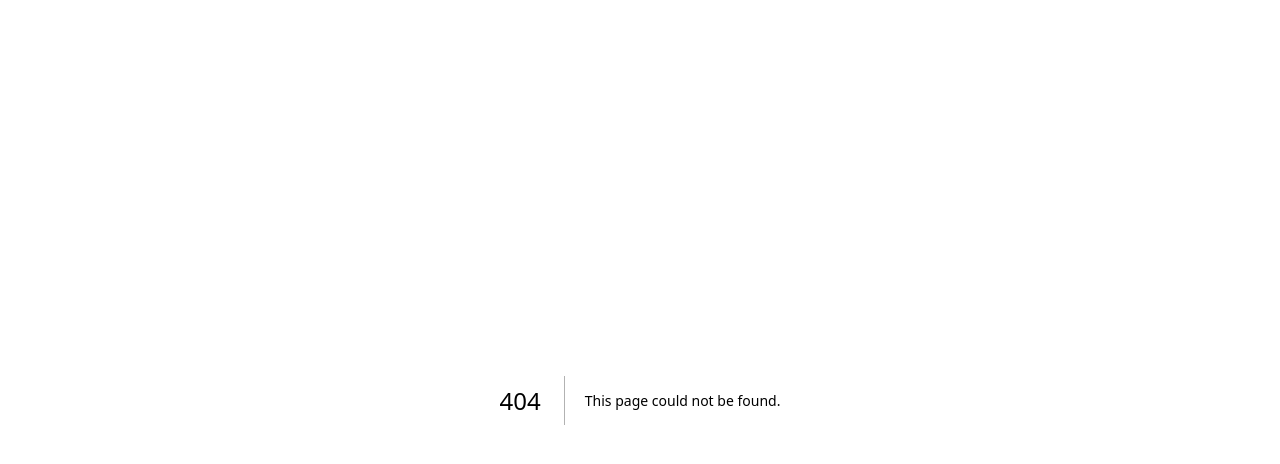
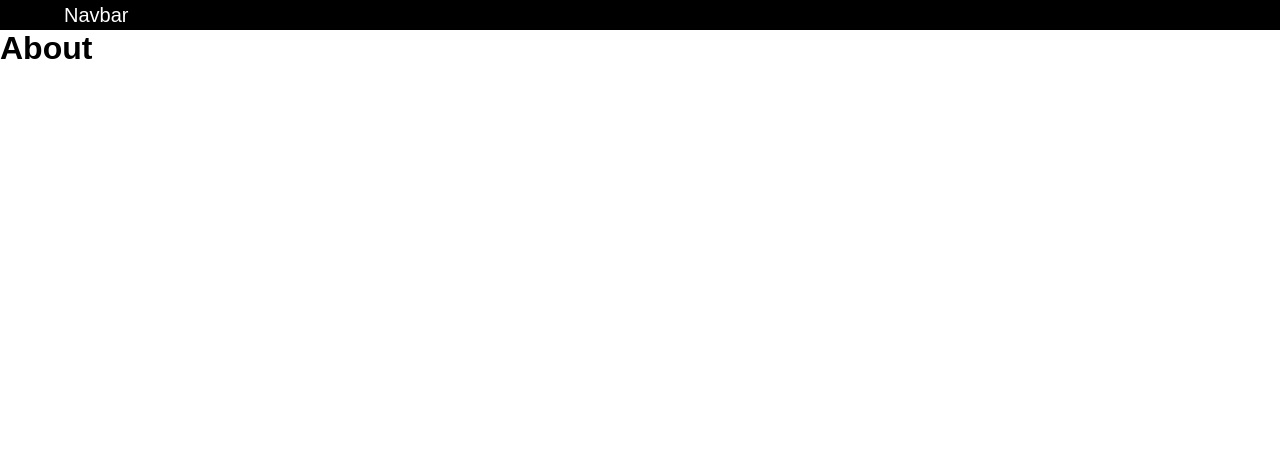
Before and after one commit to kizaruu27/my-programming-learning, a Next.js app: page /about in a window 1280 px wide. Before the commit this address had no page. Shown: the top 464 px of the page. Built offline with nearby package versions, Linux system fonts and the light colour scheme.

Commit message:
learn about dynamic routes and layouting

```diff
--- /dev/null
+++ b/src/components/layouts/AppShell/index.tsx
@@ -0,0 +1,17 @@
+import Navbar from "../Navbar";
+
+type AppShellProps = {
+  children: React.ReactNode;
+};
+
+// Component ini bertindak sebagai wrapper/layout dari semua halaman
+export default function AppShell(props: AppShellProps) {
+  const { children } = props;
+
+  return (
+    <main>
+      <Navbar />
+      {children}
+    </main>
+  );
+}
--- /dev/null
+++ b/src/components/layouts/Navbar/index.tsx
@@ -0,0 +1,7 @@
+export default function Navbar() {
+  return (
+    <div className="navbar">
+      <div>Navbar</div>
+    </div>
+  );
+}
--- a/src/pages/_app.tsx
+++ b/src/pages/_app.tsx
@@ -1,6 +1,12 @@
-// import "@/styles/globals.css";
+import AppShell from "@/components/layouts/AppShell";
+import "@/styles/globals.css";
 import type { AppProps } from "next/app";
 
 export default function App({ Component, pageProps }: AppProps) {
-  return <Component {...pageProps} />;
+  return (
+    // Layouting/Wraping menggunakan appshell
+    <AppShell>
+      <Component {...pageProps} />
+    </AppShell>
+  );
 }
--- /dev/null
+++ b/src/pages/about/index.tsx
@@ -0,0 +1,7 @@
+export default function AboutPage() {
+  return (
+    <div>
+      <h1>About</h1>
+    </div>
+  );
+}
--- a/src/styles/globals.css
+++ b/src/styles/globals.css
@@ -1,27 +1,8 @@
-:root {
-  --background: #ffffff;
-  --foreground: #171717;
-}
-
-@media (prefers-color-scheme: dark) {
-  :root {
-    --background: #0a0a0a;
-    --foreground: #ededed;
-  }
-}
-
 html,
 body {
   max-width: 100vw;
   overflow-x: hidden;
-}
-
-body {
-  color: var(--foreground);
-  background: var(--background);
   font-family: Arial, Helvetica, sans-serif;
-  -webkit-font-smoothing: antialiased;
-  -moz-osx-font-smoothing: grayscale;
 }
 
 * {
@@ -35,8 +16,13 @@ a {
   text-decoration: none;
 }
 
-@media (prefers-color-scheme: dark) {
-  html {
-    color-scheme: dark;
-  }
+.navbar {
+  display: flex;
+  width: 100%;
+  height: 30px;
+  background-color: #000;
+  color: #ffffff;
+  align-items: center;
+  padding: 0 5%;
+  font-size: 20px;
 }
```
Also changed, not shown: src/pages/product/[id].tsx (added, +15 -0 lines), src/pages/product/index.tsx (added, +7 -0 lines), src/pages/setting/app.tsx (added, +7 -0 lines), src/pages/setting/user/index.tsx (added, +7 -0 lines), src/pages/setting/user/password/index.tsx (added, +7 -0 lines).
